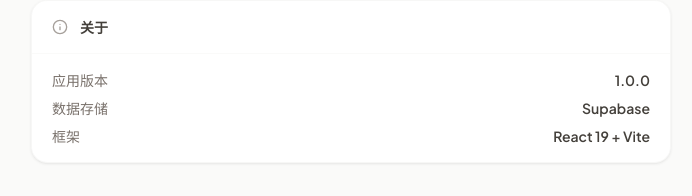
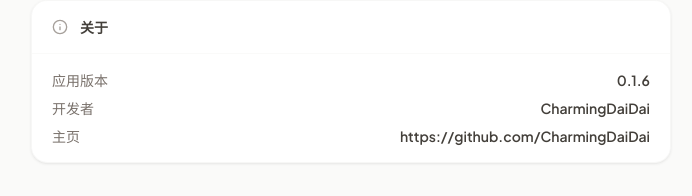
Before and after one commit to CharmingDaiDai/CheckDaily, a React (Vite) app: page /profile in a window 1280 px wide. Shown: the part 543-739 px from the top of the page, without its empty margins (289-981 px from the left). Built offline with nearby package versions, Linux system fonts and the light colour scheme; no server answers.

Commit message:
feat(profile): update app version and developer information

```diff
--- a/src/routes/profile.tsx
+++ b/src/routes/profile.tsx
@@ -220,15 +220,15 @@
         <div className="px-5 py-4 space-y-2">
           <div className="flex justify-between text-sm">
             <span className="text-stone-500 font-medium">应用版本</span>
-            <span className="font-semibold text-stone-700">1.0.0</span>
+            <span className="font-semibold text-stone-700">0.1.6</span>
           </div>
           <div className="flex justify-between text-sm">
-            <span className="text-stone-500 font-medium">数据存储</span>
-            <span className="font-semibold text-stone-700">Supabase</span>
+            <span className="text-stone-500 font-medium">开发者</span>
+            <span className="font-semibold text-stone-700">CharmingDaiDai</span>
           </div>
           <div className="flex justify-between text-sm">
-            <span className="text-stone-500 font-medium">框架</span>
-            <span className="font-semibold text-stone-700">React 19 + Vite</span>
+            <span className="text-stone-500 font-medium">主页</span>
+            <span className="font-semibold text-stone-700">https://github.com/CharmingDaiDai</span>
           </div>
         </div>
       </div>
```
